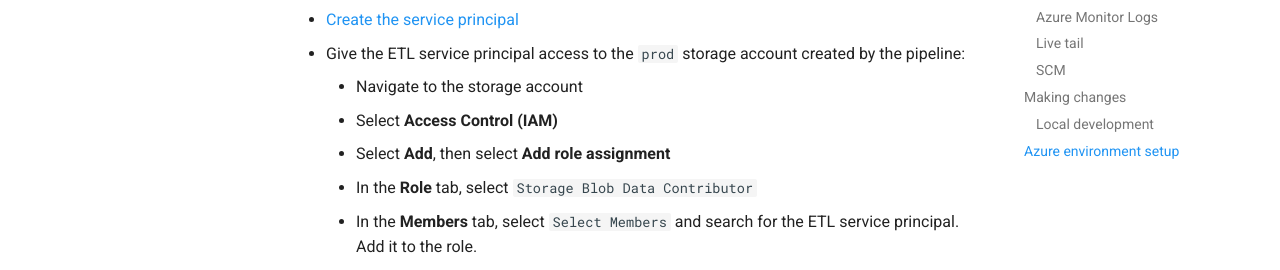
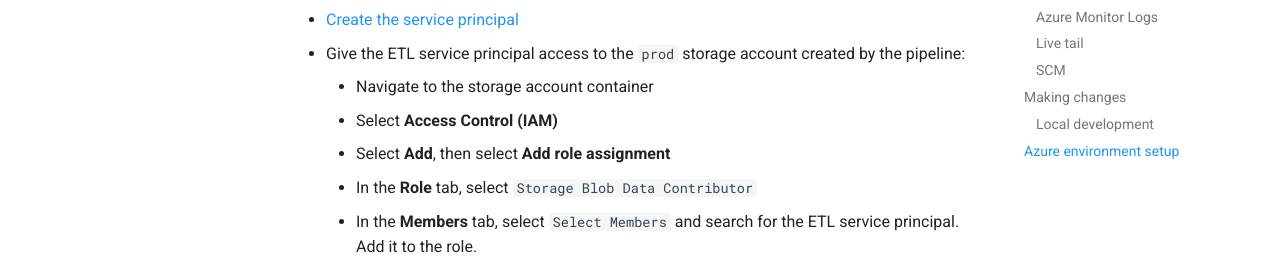
Before and after one commit to cal-itp/eligibility-server, an MkDocs documentation site: the page built from docs/deployment/infrastructure.md, in a window 1280 px wide and 900 px high, scrolled down 3889 px. Shown: the part 280-550 px from the top of the window. Built offline with MkDocs 1.6.1 and Material for MkDocs 9.7.7, drawn with Linux system fonts in a browser that asks for light colours; nearby versions of some CDN libraries; comment, search, counter and statistics services are not loaded.

Commit message:
docs: correction on where the role needs to be assigned

```diff
--- a/docs/deployment/infrastructure.md
+++ b/docs/deployment/infrastructure.md
@@ -142,7 +142,7 @@ Once the pipeline has run, there are a few more steps to be done manually in the
 
 - [Create the service principal](https://learn.microsoft.com/en-us/azure/active-directory/develop/howto-create-service-principal-portal#app-registration-app-objects-and-service-principals)
 - Give the ETL service principal access to the `prod` storage account created by the pipeline:
-    - Navigate to the storage account
+    - Navigate to the storage account container
     - Select **Access Control (IAM)**
     - Select **Add**, then select **Add role assignment**
     - In the **Role** tab, select `Storage Blob Data Contributor`
```
